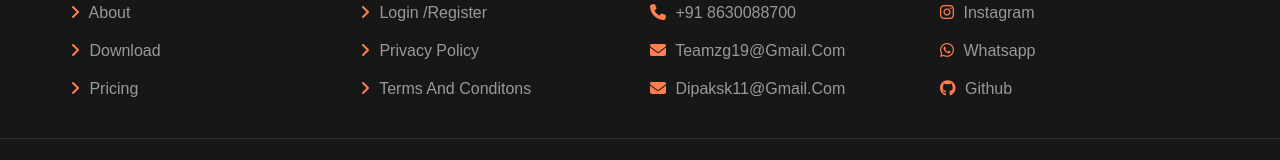
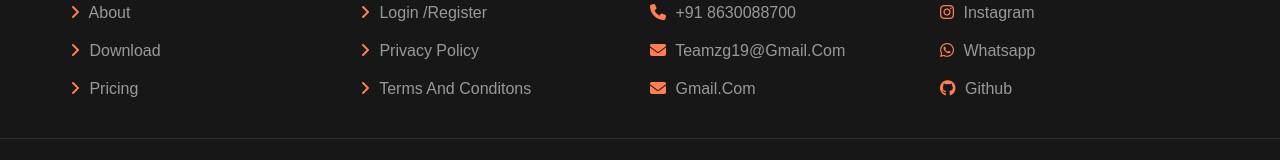
Before and after one commit to SIDAKGROVER/E-Stocks, a plain HTML site: page index.html in a window 1280 px wide. Shown: the part 3408-3568 px from the top of the page. Drawn offline with Linux system fonts and the light colour scheme.

Commit message:
changes made by sidak

```diff
--- a/index.html
+++ b/index.html
@@ -379,7 +379,7 @@
                 <a href="tel: 8630088700"><i class="fas fa-phone"></i> +91 8630088700</a>
                 <a href="tel: 8630088700"><i class="fas fa-phone"></i> +91 8630088700</a>
                 <a href="tel: 8630088700"><i class="fas fa-envelope"></i> teamzg19@gmail.com</a>
-                <a href="tel: 8630088700"><i class="fas fa-envelope"></i> dipaksk11@gmail.com</a>
+                <a href="tel: 8630088700"><i class="fas fa-envelope"></i> gmail.com</a>
             </div>
             <div class="box">
                 <h3>Follow us</h3>
```
